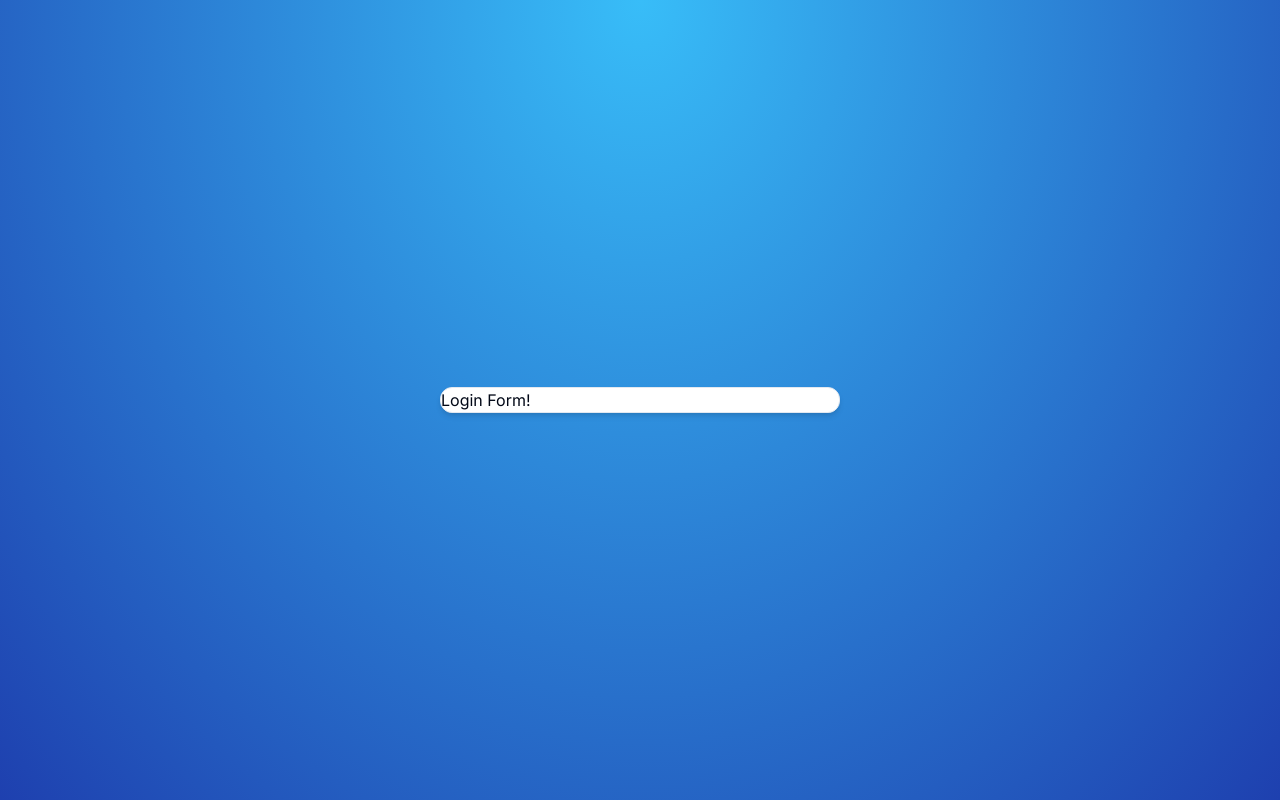
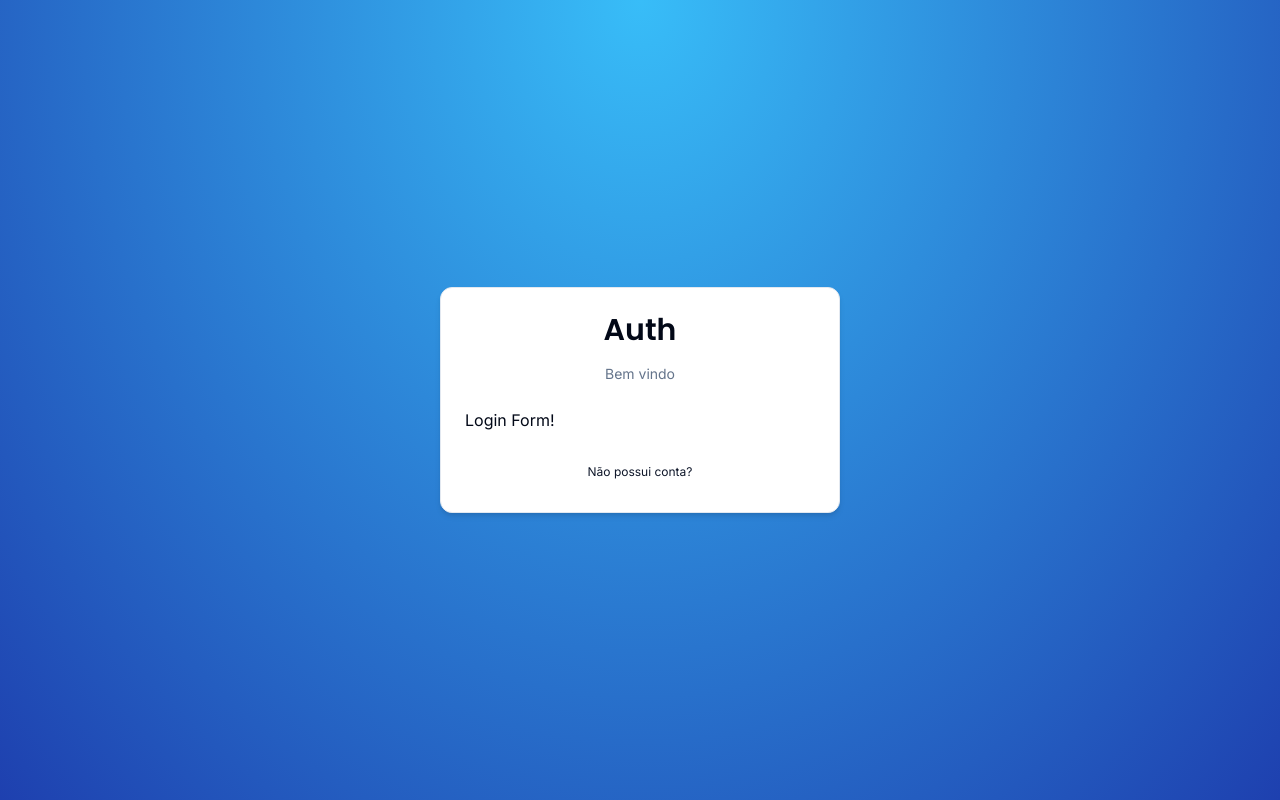
Before and after one commit to K-i-Q/pdv2everyone, a Next.js app: page /auth/login in a window 1280 px wide. Built offline with nearby package versions, Linux system fonts and the light colour scheme.

Commit message:
- instalação de react icons - criação de components back-button e social - atualização de component card-wrapper e login-form

```diff
--- a/package.json
+++ b/package.json
@@ -21,6 +21,7 @@
     "react": "^18",
     "react-dom": "^18",
     "react-hook-form": "^7.49.2",
+    "react-icons": "^4.12.0",
     "tailwind-merge": "^2.2.0",
     "tailwindcss-animate": "^1.0.7",
     "zod": "^3.22.4"
--- /dev/null
+++ b/src/components/auth/back-button.tsx
@@ -0,0 +1,18 @@
+"use client";
+
+import { Button } from "@/components/ui/button";
+import Link from "next/link";
+
+interface BackButtonProps {
+    href: string;
+    label: string;
+}
+export const BackButton = ({ href, label }: BackButtonProps) => {
+    return (
+        <Button variant="link" className="font-normal w-full" size="sm" asChild>
+            <Link href={href}>
+                {label}
+            </Link>
+        </Button>
+    )
+}
--- a/src/components/auth/card-wrapper.tsx
+++ b/src/components/auth/card-wrapper.tsx
@@ -1,7 +1,10 @@
 "use client";
 
+import { BackButton } from "@/components/auth/back-button";
+import { Header } from "@/components/auth/header";
+import { Social } from "@/components/auth/social";
 import {
-    Card
+    Card, CardContent, CardFooter, CardHeader
 } from "@/components/ui/card";
 
 interface CardWrapperProps {
@@ -21,7 +24,20 @@ export const CardWrapper = ({
 }: CardWrapperProps) => {
     return (
         <Card className="w-[400px] shadow-md">
-            {children}
+            <CardHeader>
+                <Header label={headerLabel} />
+            </CardHeader>
+            <CardContent>
+                {children}
+            </CardContent>
+            {showSocial &&
+                <CardFooter>
+                    <Social />
+                </CardFooter>
+            }
+            <CardFooter>
+                <BackButton label={backButtonLabel} href={backButtonHref} />
+            </CardFooter>
         </Card>
     )
 }
--- /dev/null
+++ b/src/components/auth/header.tsx
@@ -0,0 +1,22 @@
+import { cn } from "@/lib/utils";
+import { Poppins } from "next/font/google";
+
+const font = Poppins({
+    subsets: ['latin'],
+    weight: ['600']
+});
+
+interface HeaderProps {
+    label: string;
+}
+
+export const Header = ({ label }: HeaderProps) => {
+    return (
+        <div className="w-full flex flex-col gap-y-4 items-center justify-center">
+            <h1 className={cn("text-3xl font-semibold", font.className)}>Auth</h1>
+            <p className="text-muted-foreground text-sm">
+                {label}
+            </p>
+        </div>
+    )
+}
--- a/src/components/auth/login-form.tsx
+++ b/src/components/auth/login-form.tsx
@@ -1,4 +1,4 @@
-import { CardWrapper } from "./card-wrapper"
+import { CardWrapper } from "@/components/auth/card-wrapper"
 
 export const LoginForm = () => {
     return (
--- /dev/null
+++ b/src/components/auth/social.tsx
@@ -0,0 +1,18 @@
+"use client";
+
+import { Button } from "@/components/ui/button";
+import { FaGithub } from "react-icons/fa";
+import { FcGoogle } from "react-icons/fc";
+
+export const Social = () => {
+    return (
+        <div className="flex items-center w-full gap-x-2">
+            <Button size="lg" className="w-full" variant="outline" onClick={() => { }}>
+                <FcGoogle className="h-5 w-5" />
+            </Button>
+            <Button size="lg" className="w-full" variant="outline" onClick={() => { }}>
+                <FaGithub className="h-5 w-5" />
+            </Button>
+        </div>
+    )
+}
```
Also changed, not shown: 1 other file (tests, documents, lock files or other folders).
